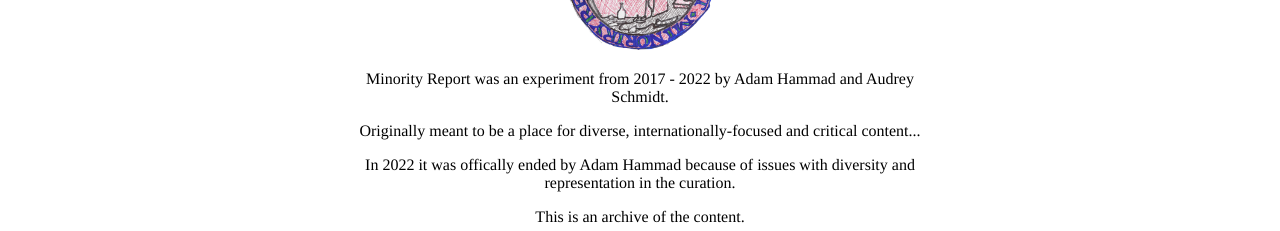
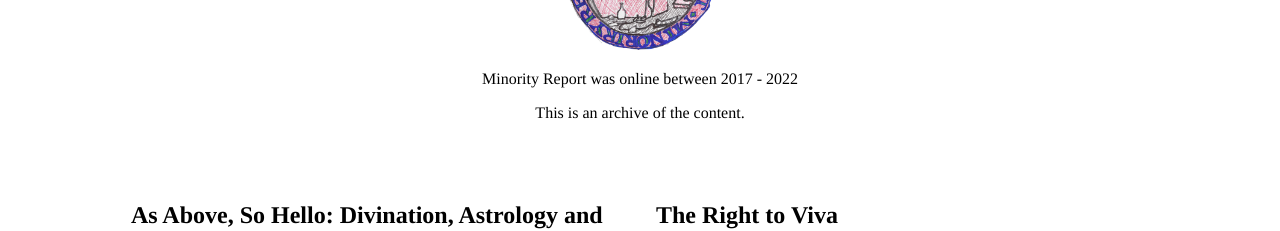
Before and after one commit to botoxparty/min.report-static, a Next.js app: page / in a window 1280 px wide. Shown: the part 143-374 px from the top of the page. Built offline with nearby package versions, Linux system fonts and the light colour scheme.

Commit message:
update content

```diff
--- a/pages/index.tsx
+++ b/pages/index.tsx
@@ -66,12 +66,8 @@ const Home: NextPage = () => {
         <Logo />
         <SCShutdown>
           <p>
-          Minority Report was an experiment from 2017 - 2022 by Adam Hammad and Audrey Schmidt.
+          Minority Report was online between 2017 - 2022
           </p>
-          <p>
-          Originally meant to be a place for diverse, internationally-focused and critical content...
-          </p>
-          <p>In 2022 it was offically ended by Adam Hammad because of issues with diversity and representation in the curation. </p>
           <p>
           This is an archive of the content.
           </p>
```
Also changed, not shown: data/all-posts.json, 1 other file (tests, documents, lock files or other folders).
